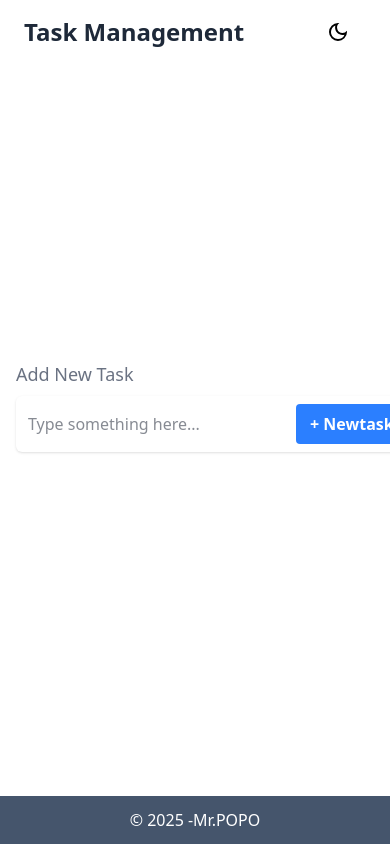
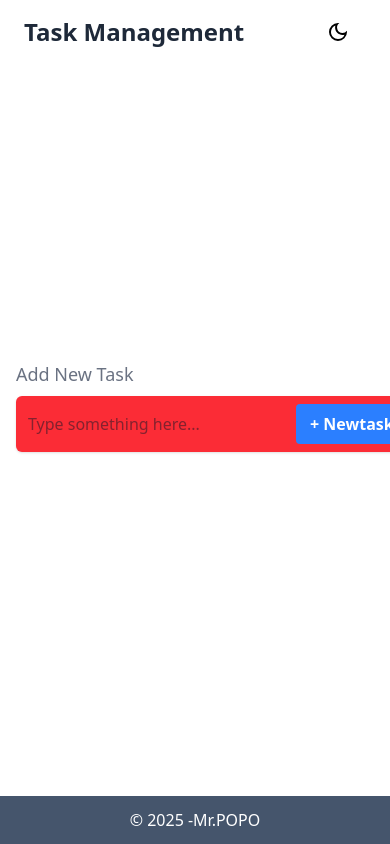
Before and after one commit to POPO112005/task-management, a React (Vite) app: page / in a window 390 px wide. Shown: the top 844 px of the page. Built offline with nearby package versions, Linux system fonts and the light colour scheme.

Commit message:
Update Newtask.jsx

```diff
--- a/src/components/Newtask.jsx
+++ b/src/components/Newtask.jsx
@@ -28,11 +28,11 @@ export default function Newtask({ addtask, theme }) {
         </label>
       </div>
 
-      <div className="flex gap-x-2 bg-white rounded-md shadow-sm p-2 pl-3 mt-2 text-gray-900 md:w-full w-[400px]">
+      <div className="flex  gap-x-2 bg-red-500 md:bg-white rounded-md shadow-sm p-2 pl-3 mt-2 text-gray-900 md:flex  md:w-full w-[400px]">
         <input
           type="text"
           id="title"
-          className="focus:outline-none md:w-full w-[400px]"
+          className="focus:outline-none md:w-full w-[400px] "
           maxLength="30"
           placeholder="Type something here..."
           autoFocus
```
